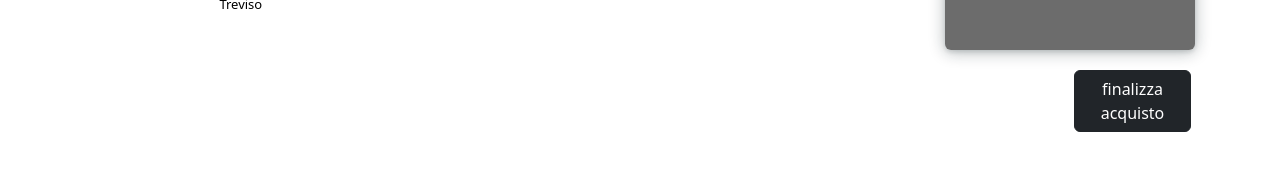
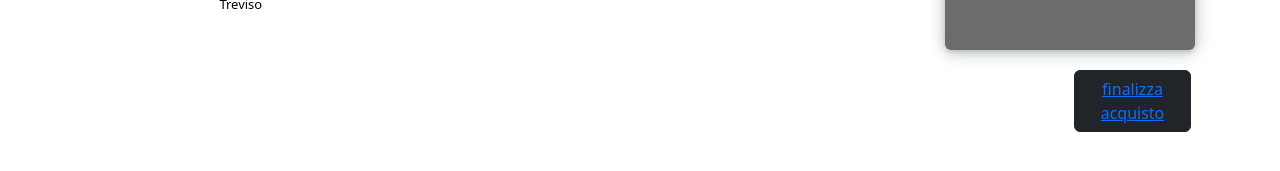
Before and after one commit to FrancescoBonandin/team-5-deliveboo-vue, a Vue app: page /restaurant/CheckoutPage/PaymentPage/OrderSubmit in a window 1280 px wide. Both pictures are taken after a click on the element 1175 px from the left and 266 px from the top of the page. Shown: the part 479-650 px from the top of the page. Built offline with nearby package versions, Linux system fonts and the light colour scheme.

Commit message:
edit:fix

```diff
--- a/src/components/HeaderComponent/Cart.vue
+++ b/src/components/HeaderComponent/Cart.vue
@@ -1,5 +1,5 @@
 <script>
-
+import {router} from '../../js/router'
 import { store } from "../../js/store"
 
 export default {
@@ -320,7 +320,7 @@ export default {
 
         <button class="rounded btn btn-dark"  @click=" buyProducts( arrayCart, store.content.currentPrice)" >
 
-          finalizza acquisto
+          <router-link  :to="{name : 'CheckoutPage'}">finalizza acquisto</router-link>
 
         </button>
 
--- a/src/pages/CheckoutPage.vue
+++ b/src/pages/CheckoutPage.vue
@@ -36,7 +36,7 @@ export default {
     checkOrder(){
 
      let data={
-          cart_total_price: JSON.parse(localStorage.getItem('total_price')).toFixed(2),
+          cart_total_price: JSON.parse(localStorage.getItem('total_price')),
           cart_products: JSON.parse(localStorage.getItem('cart')),
 
           customer_name: this.store.content.customerInfo.name,
--- a/src/pages/OrderSubmitPage.vue
+++ b/src/pages/OrderSubmitPage.vue
@@ -38,7 +38,7 @@ export default {
     SendOrder(){
 
     let data={
-        cart_total_price: JSON.parse(localStorage.getItem('total_price')).toFixed(2),
+        cart_total_price: JSON.parse(localStorage.getItem('total_price')),
         cart_products: JSON.parse(localStorage.getItem('cart')),
 
         customer_name: this.store.content.customerInfo.name,
@@ -76,6 +76,13 @@ export default {
       data[key]=null
 
     }
+
+
+      this.store.content.cart=new Set()
+
+      this.store.content.currentPrice=0
+
+
 
 
     return router.push({name : 'OrderSuccess'})
```
